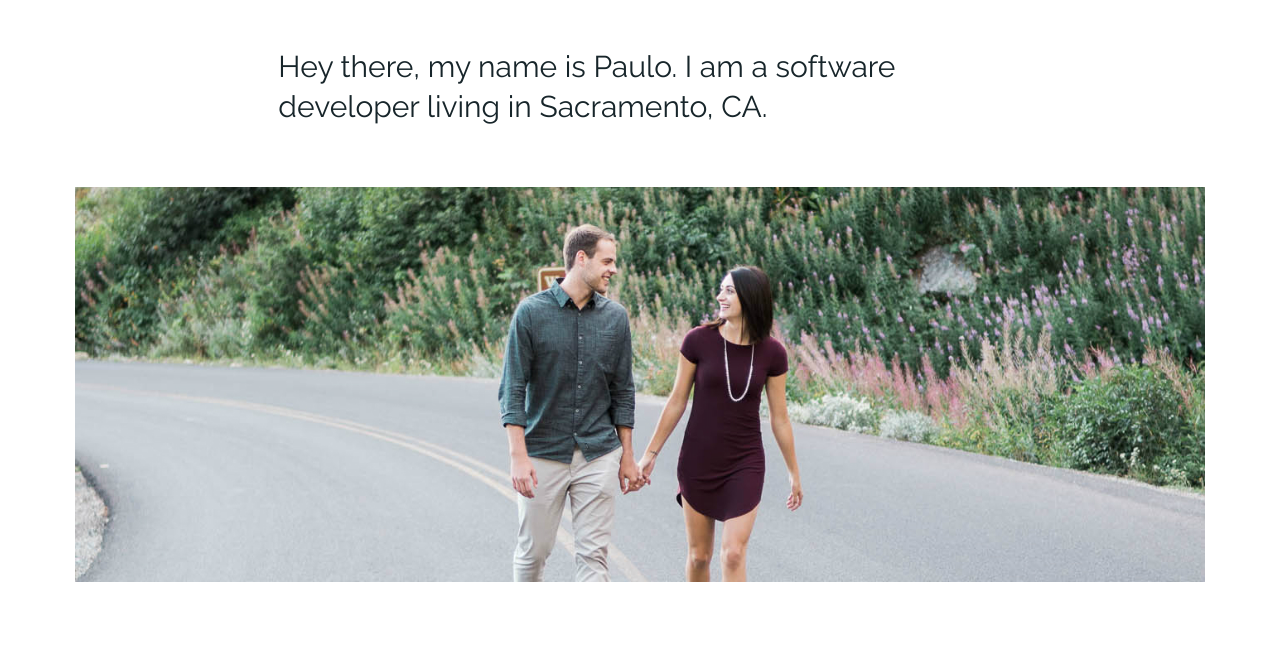
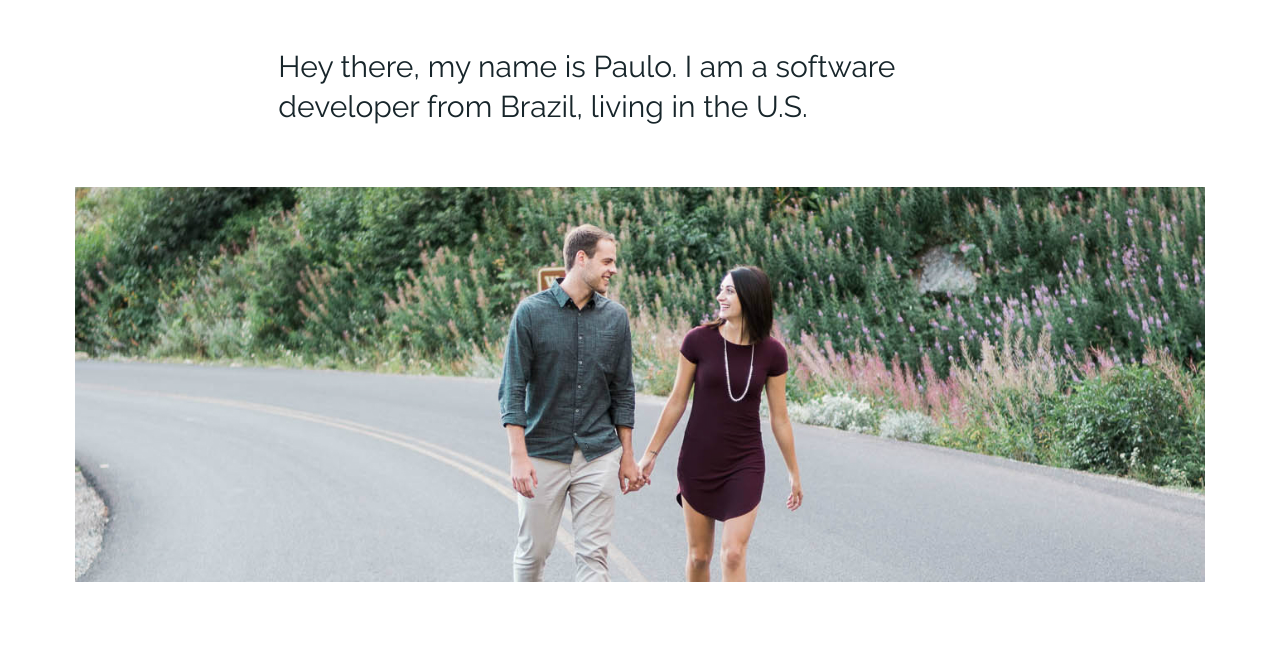
Before and after one commit to paulogiacomelli/paulogiacomelli.github.io, a plain HTML site: page index.html in a window 1280 px wide. Shown: the part 84-733 px from the top of the page. Drawn offline with nearby package versions, Linux system fonts and the light colour scheme.

Commit message:
changed headline

```diff
--- a/index.html
+++ b/index.html
@@ -58,7 +58,7 @@
 	<div id="header" class="container">
 		<div class="row">
 			<div class="col-sm-8 mx-auto">
-				<h1>Hey there, my name is Paulo. I am a software developer living in Sacramento, CA.</h1>
+				<h1>Hey there, my name is Paulo. I am a software developer from Brazil, living in the U.S.</h1>
 			</div>
 		</div>
 		<div class="row">
```
